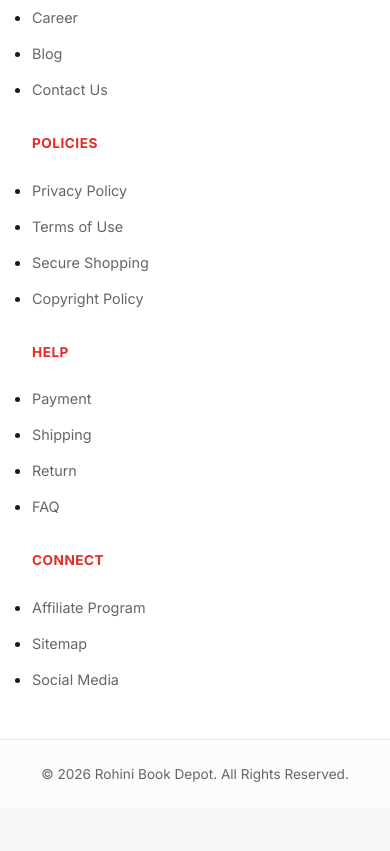
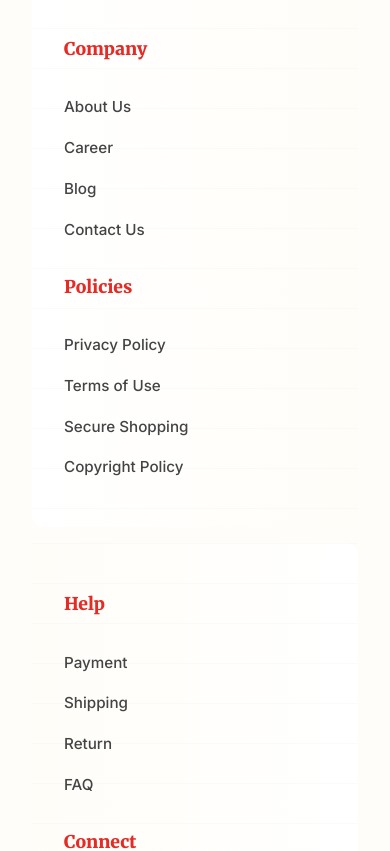
Before and after one commit to bhagwaticreationshelpdesk-debug/rohinibook, a Next.js app: page / in a window 390 px wide. Shown: the part 7580-8431 px from the top of the page. Before the commit the page ends 8388 px from the top, so only its background shows below. Built offline with nearby package versions, Linux system fonts and the light colour scheme.

Commit message:
Recreater footer with Open Book UI and distributed clickable links

```diff
--- a/app/components/Footer.tsx
+++ b/app/components/Footer.tsx
@@ -3,9 +3,10 @@
 export default function Footer() {
     return (
         <footer className={styles.footer}>
-            <div className="container">
-                <div className={styles.grid}>
-                    <div>
+            <div className={`container ${styles.bookLayout}`}>
+                {/* Left Page of the Book */}
+                <div className={`${styles.page} ${styles.leftPage}`}>
+                    <div className={styles.column}>
                         <h4 className={styles.columnTitle}>Company</h4>
                         <ul className={styles.linkList}>
                             <li><Link href="/about">About Us</Link></li>
@@ -14,7 +15,7 @@
                             <li><Link href="/contact">Contact Us</Link></li>
                         </ul>
                     </div>
-                    <div>
+                    <div className={styles.column}>
                         <h4 className={styles.columnTitle}>Policies</h4>
                         <ul className={styles.linkList}>
                             <li><Link href="/privacy">Privacy Policy</Link></li>
@@ -23,7 +24,11 @@
                             <li><Link href="/copyright">Copyright Policy</Link></li>
                         </ul>
                     </div>
-                    <div>
+                </div>
+
+                {/* Right Page of the Book */}
+                <div className={`${styles.page} ${styles.rightPage}`}>
+                    <div className={styles.column}>
                         <h4 className={styles.columnTitle}>Help</h4>
                         <ul className={styles.linkList}>
                             <li><Link href="/payment">Payment</Link></li>
@@ -32,7 +37,7 @@
                             <li><Link href="/faq">FAQ</Link></li>
                         </ul>
                     </div>
-                    <div>
+                    <div className={styles.column}>
                         <h4 className={styles.columnTitle}>Connect</h4>
                         <ul className={styles.linkList}>
                             <li><Link href="/affiliate">Affiliate Program</Link></li>
--- a/app/components/footer.module.css
+++ b/app/components/footer.module.css
@@ -1,47 +1,139 @@
 .footer {
-    background: white;
-    border-top: 1px solid var(--border-color);
-    padding-top: 4rem;
-    margin-top: 4rem;
+    background: #f8f9fa;
+    padding: 6rem 0 0;
+    margin-top: 6rem;
+    position: relative;
+    overflow: hidden;
 }
 
-.grid {
+.bookLayout {
+    position: relative;
+    max-width: 1200px;
+    margin: 0 auto;
+    background: #fffdfa;
+    /* Cream paper color */
+    border-radius: 4px;
+    box-shadow:
+        0 10px 50px rgba(0, 0, 0, 0.1),
+        0 2px 5px rgba(0, 0, 0, 0.05);
+    display: flex;
+    min-height: 400px;
+    position: relative;
+    z-index: 1;
+}
+
+/* Central Spine */
+.bookLayout::before {
+    content: '';
+    position: absolute;
+    top: 0;
+    bottom: 0;
+    left: 50%;
+    transform: translateX(-50%);
+    width: 40px;
+    background: linear-gradient(to right,
+            rgba(0, 0, 0, 0.05) 0%,
+            rgba(0, 0, 0, 0.02) 20%,
+            white 50%,
+            rgba(0, 0, 0, 0.02) 80%,
+            rgba(0, 0, 0, 0.05) 100%);
+    z-index: 2;
+    border-left: 1px solid rgba(0, 0, 0, 0.03);
+    border-right: 1px solid rgba(0, 0, 0, 0.03);
+}
+
+.page {
+    flex: 1;
+    padding: 4rem 3rem;
     display: grid;
-    grid-template-columns: repeat(auto-fit, minmax(180px, 1fr));
+    grid-template-columns: 1fr 1fr;
     gap: 2rem;
-    padding-bottom: 3rem;
+    position: relative;
+}
+
+.leftPage {
+    background: linear-gradient(to left, #fffdf8, #ffffff);
+    border-radius: 40px 4px 4px 40px;
+}
+
+.rightPage {
+    background: linear-gradient(to right, #fffdf8, #ffffff);
+    border-radius: 4px 40px 40px 4px;
+}
+
+/* Subtle Page Lines */
+.page::after {
+    content: '';
+    position: absolute;
+    inset: 0;
+    background-image: linear-gradient(rgba(0, 0, 0, 0.03) 1px, transparent 1px);
+    background-size: 100% 2.5rem;
+    pointer-events: none;
+    opacity: 0.5;
+}
+
+.column {
+    position: relative;
+    z-index: 3;
 }
 
 .columnTitle {
-    font-weight: 700;
-    margin-bottom: 1.5rem;
+    font-family: var(--font-serif);
+    font-weight: 800;
+    margin-bottom: 2rem;
     color: var(--primary-red);
-    text-transform: uppercase;
-    font-size: 0.85rem;
-    letter-spacing: 0.5px;
+    font-size: 1.1rem;
+    position: relative;
 }
 
 .linkList {
     display: flex;
     flex-direction: column;
-    gap: 0.75rem;
+    gap: 1rem;
+    list-style: none;
+    margin: 0;
+    padding: 0;
 }
 
 .linkList a {
-    color: var(--text-light);
-    font-size: 0.9rem;
-    transition: color 0.2s;
+    color: #444;
+    font-size: 0.95rem;
+    font-weight: 500;
+    transition: all 0.2s;
+    display: inline-block;
 }
 
 .linkList a:hover {
     color: var(--primary-red);
+    transform: translateX(5px);
 }
 
 .bottomBar {
-    border-top: 1px solid var(--border-color);
-    padding: 1.5rem 0;
+    padding: 3rem 0;
     text-align: center;
     color: var(--text-light);
-    font-size: 0.85rem;
-    background: #fcfcfc;
+    font-size: 0.9rem;
+    font-weight: 500;
 }
+
+@media (max-width: 900px) {
+    .bookLayout {
+        flex-direction: column;
+        min-height: auto;
+    }
+
+    .bookLayout::before {
+        display: none;
+    }
+
+    .page {
+        grid-template-columns: 1fr;
+        padding: 3rem 2rem;
+    }
+
+    .leftPage,
+    .rightPage {
+        border-radius: 12px;
+        margin-bottom: 1rem;
+    }
+}
```
